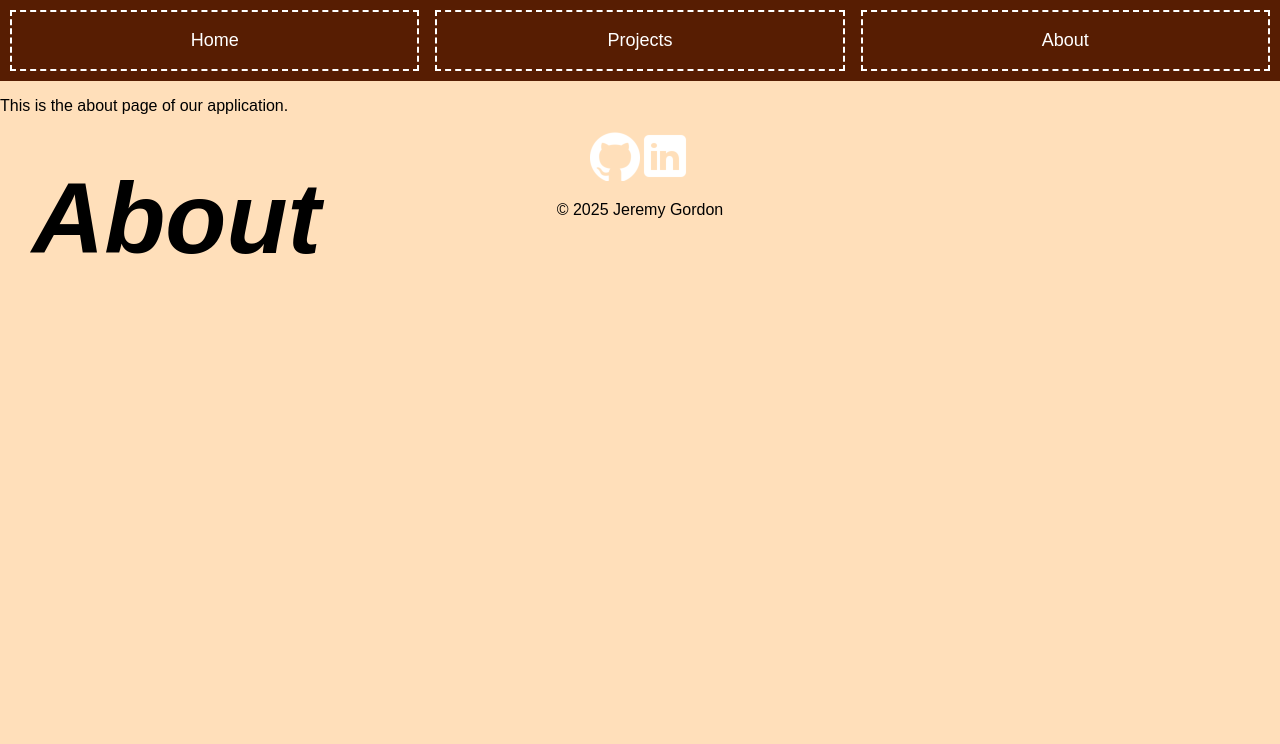
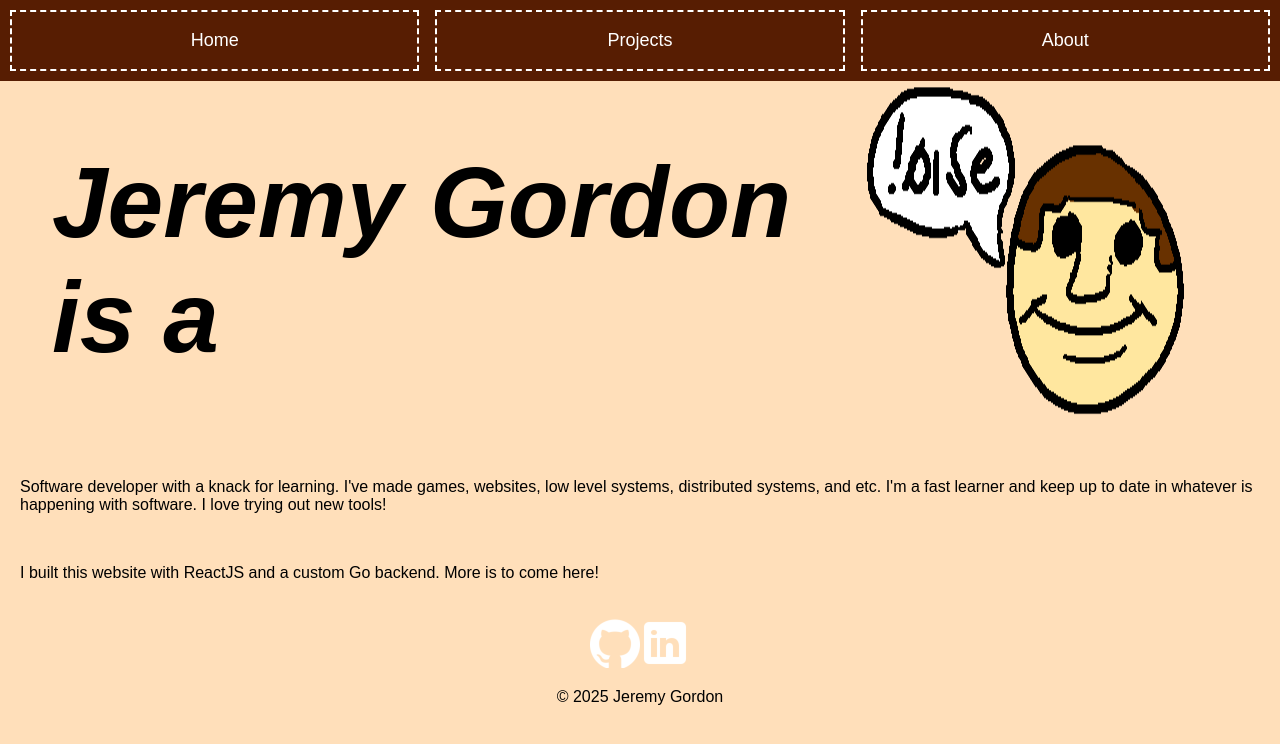
Before and after one commit to migmoog/migmoog.github.io, a React (Vite) app in the folder frontend/: page /about in a window 1280 px wide. Shown: the top 744 px of the page. Built offline with nearby package versions, Linux system fonts and the light colour scheme; a web font is replaced by a local one.

Commit message:
about content and github actions

```diff
--- a/frontend/src/pages/About.jsx
+++ b/frontend/src/pages/About.jsx
@@ -1,10 +1,19 @@
-
+import '../styles/about.css';
 
 function About() {
   return (
     <div>
-      <h1>About</h1>
-      <p>This is the about page of our application.</p>
+      <div className='about-header'>
+        <h1>Jeremy Gordon is a</h1>
+        <img src="/img/welcome.png" id="welcome-face" />
+      </div>
+      <div className="description">
+        <p> Software developer with a knack for learning.
+          I've made games, websites, low level systems, distributed systems, and etc.
+          I'm a fast learner and keep up to date in whatever is happening with software. I love trying out new tools!</p>
+        <br/>
+        <p> I built this website with ReactJS and a custom Go backend. More is to come here!</p>
+      </div>
     </div>
   );
 }
--- a/frontend/src/pages/Welcome.jsx
+++ b/frontend/src/pages/Welcome.jsx
@@ -14,8 +14,6 @@ function Welcome() {
                     I solemnly swear I had nothing to do with the destruction in the background.
                 </p></i>
             </div>
-
-
         </div>
     );
 }
--- /dev/null
+++ b/frontend/src/styles/about.css
@@ -0,0 +1,8 @@
+.description {
+    padding: 20px;
+}
+
+.about-header {
+    display: flex;
+    justify-content: space-around;
+}
--- a/frontend/src/styles/globals.css
+++ b/frontend/src/styles/globals.css
@@ -25,7 +25,6 @@ h1 {
     height: auto;
     margin-left: 2.5%;
     margin-top: 5%;
-    position: absolute;
     font-size: 100px;
     font-family: 'Newgrounds', Fallback, sans-serif;
     font-style: italic;
```
Also changed, not shown: 2 other files (tests, documents, lock files or other folders).
